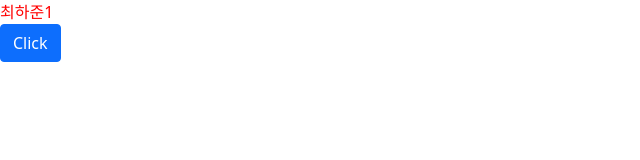
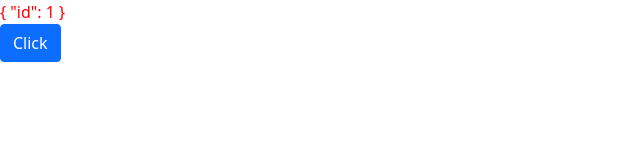
Before and after one commit to blackjune67/vue3-project, a Vue app: page / in a window 1280 px wide. Shown: the top 160 px of the page, without its empty margins (0-640 px from the left). Built offline with nearby package versions, Linux system fonts and the light colour scheme.

Commit message:
ref, reactive 사용방법

```diff
--- a/src/App.vue
+++ b/src/App.vue
@@ -1,6 +1,6 @@
 <template>
     <div class="name">
-      {{ name }}
+      {{ name2 }}
     </div>
     <button
       class="btn btn-primary"
@@ -9,11 +9,16 @@
 </template>
 
 <script>
-import { ref } from 'vue';
+import { ref, reactive } from 'vue';
 
 export default {
   setup() {
-    let name = ref("최하준1");
+    //오브젝트나 배열은 reactive를 사용.
+    const name2 = reactive({
+      id : 1
+    })
+
+    let name = ref("최하준1"); //숫자, string, object, 배열 다 들어가짐..
 
     // const greeting = (name) => {
     //   return 'hello, ' + name;
@@ -21,14 +26,22 @@ export default {
 
     // const greet = greeting(name);
 
+    // const updateName = () => {
+    //   name.value = '최하준';
+    //   console.log(name);
+    // }
+
+    //ref = .value를 사용해야함.
+    //reactive를 사용하면 value대신 오브젝트나 Array에 key값을 갖고 사용 가능.
     const updateName = () => {
-      name.value = '최하준';
-      console.log(name);
+      name2.id = 2;
+      console.log(name2);
     }
 
     return {
       updateName,
-      name
+      name,
+      name2
     };
   },
 };
```
